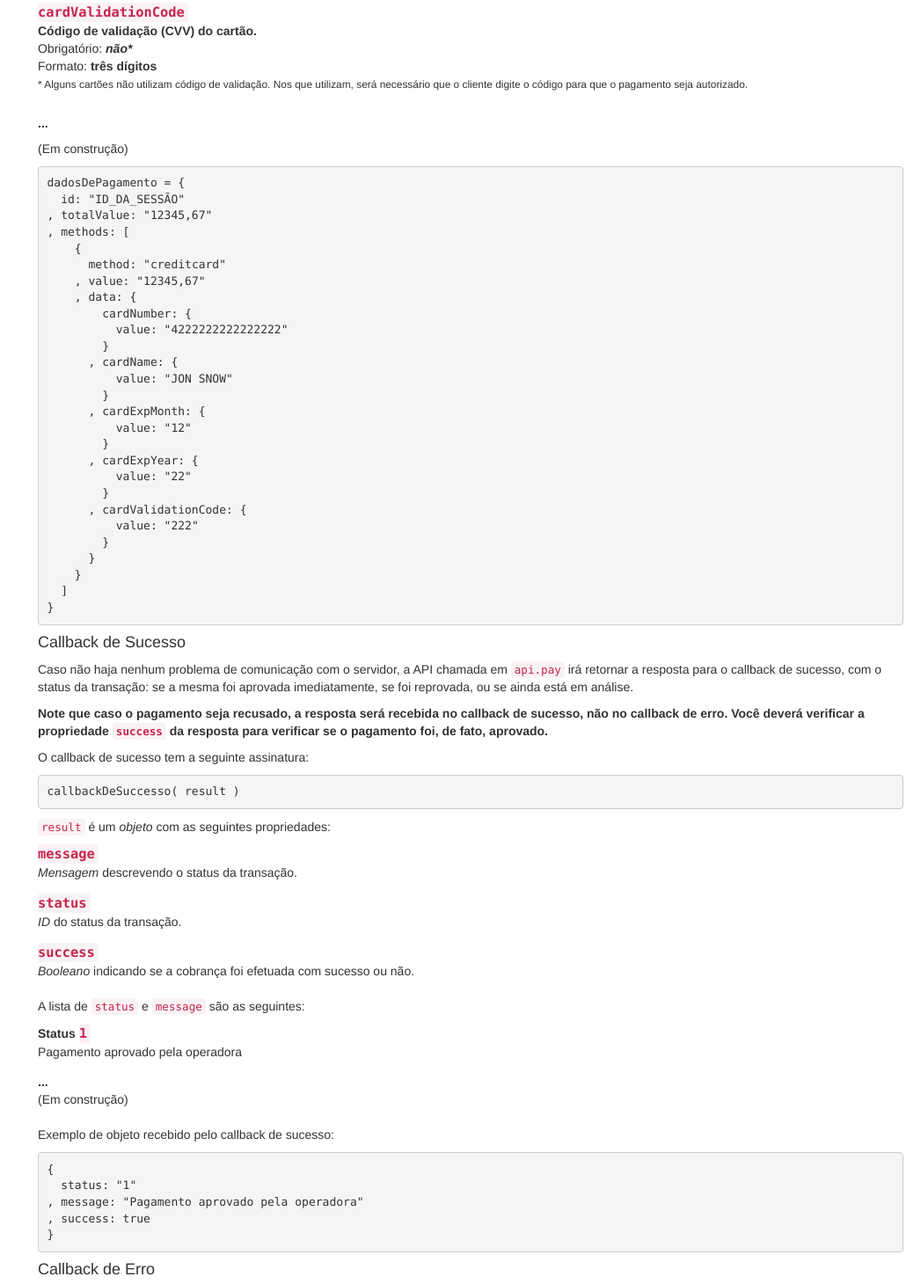
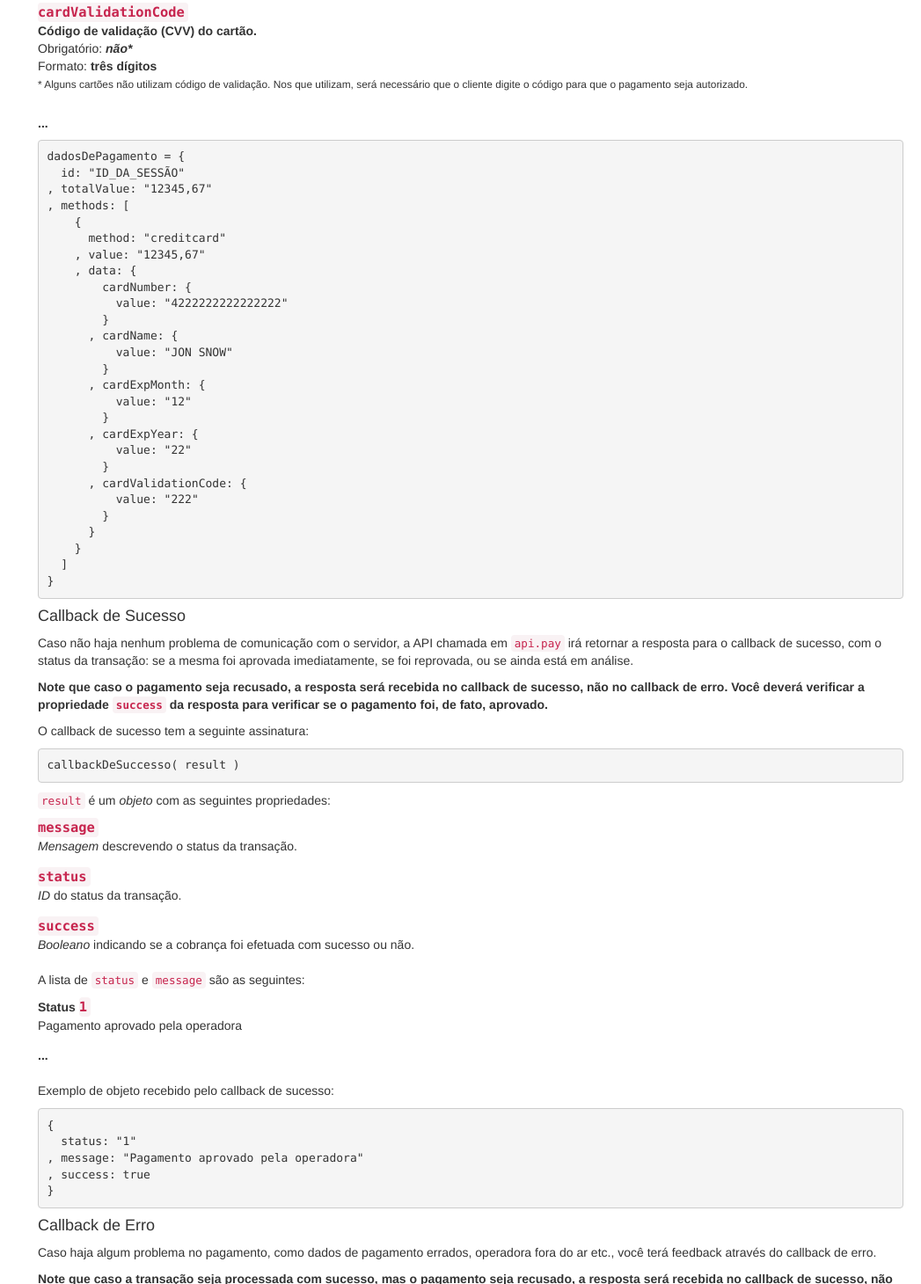
Before and after one commit to muxi-dev/muxi-dev.github.io, a plain HTML site: page v1/index.html in a window 1280 px wide. Shown: the part 5710-7170 px from the top of the page at 88% size, without its empty margins (233-1280 px from the left). Drawn offline with nearby package versions, Linux system fonts and the light colour scheme; a small style sheet from the web is missing.

Commit message:
Update index.html
remoção de marcações

```diff
--- a/v1/index.html
+++ b/v1/index.html
@@ -298,7 +298,7 @@
           </dl>
 
           <h5>...</h5>
-          <p>(Em construção)</p>
+          <p></p>
           <a name="api_javascript_exemplo"></a>
 <pre><code>dadosDePagamento = {
   id: "<em>ID_DA_SESSÃO</em>"
@@ -348,7 +348,7 @@
             <dt>Status <code>1</code></dt>
             <dd>Pagamento aprovado pela operadora</dd>
             <dt>...</dt>
-            <dd>(Em construção)</dd>
+            <dd></dd>
           </dl>
           <p>Exemplo de objeto recebido pelo callback de sucesso:</p>
 <pre><code class="javascript">{
```
